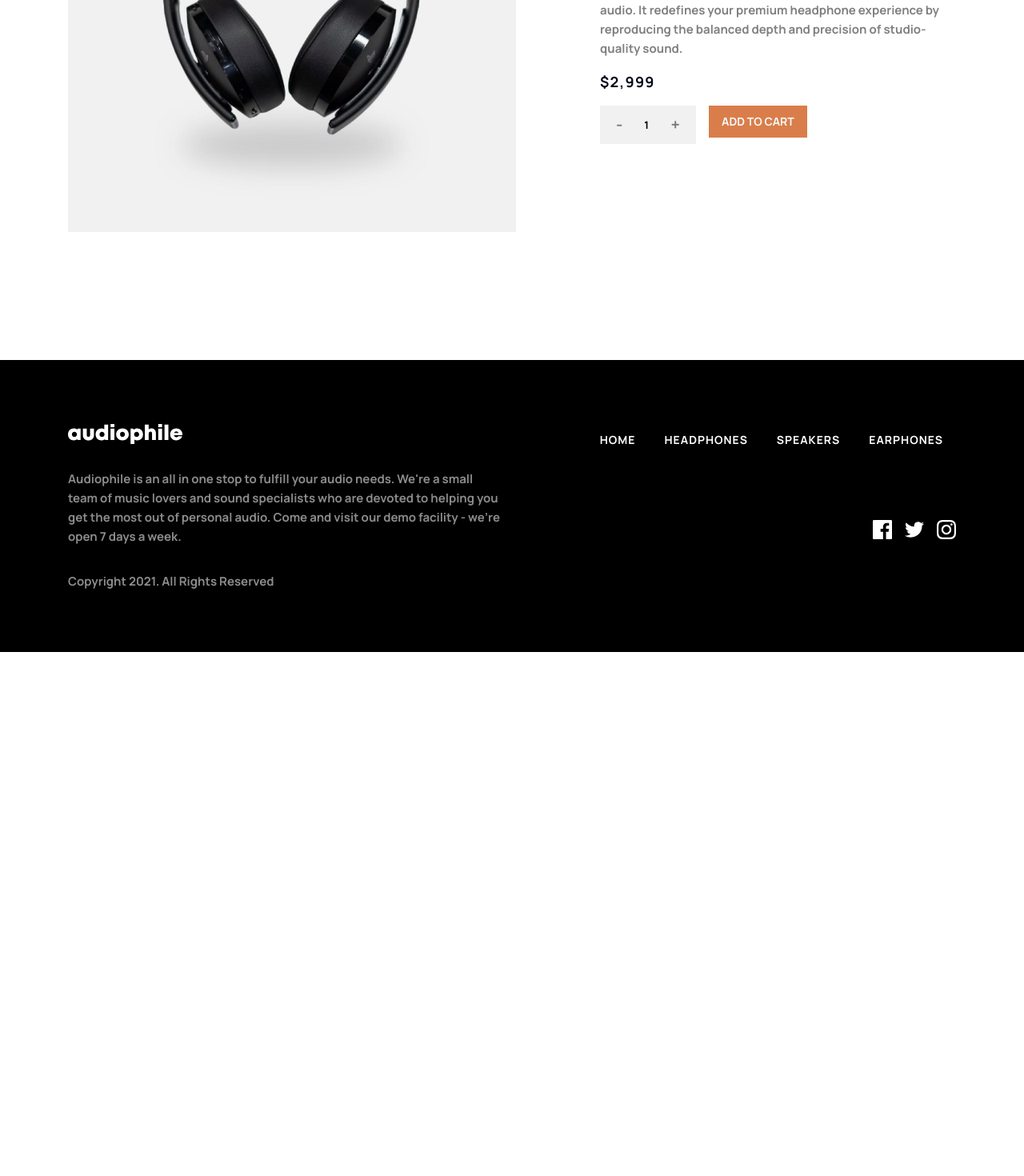
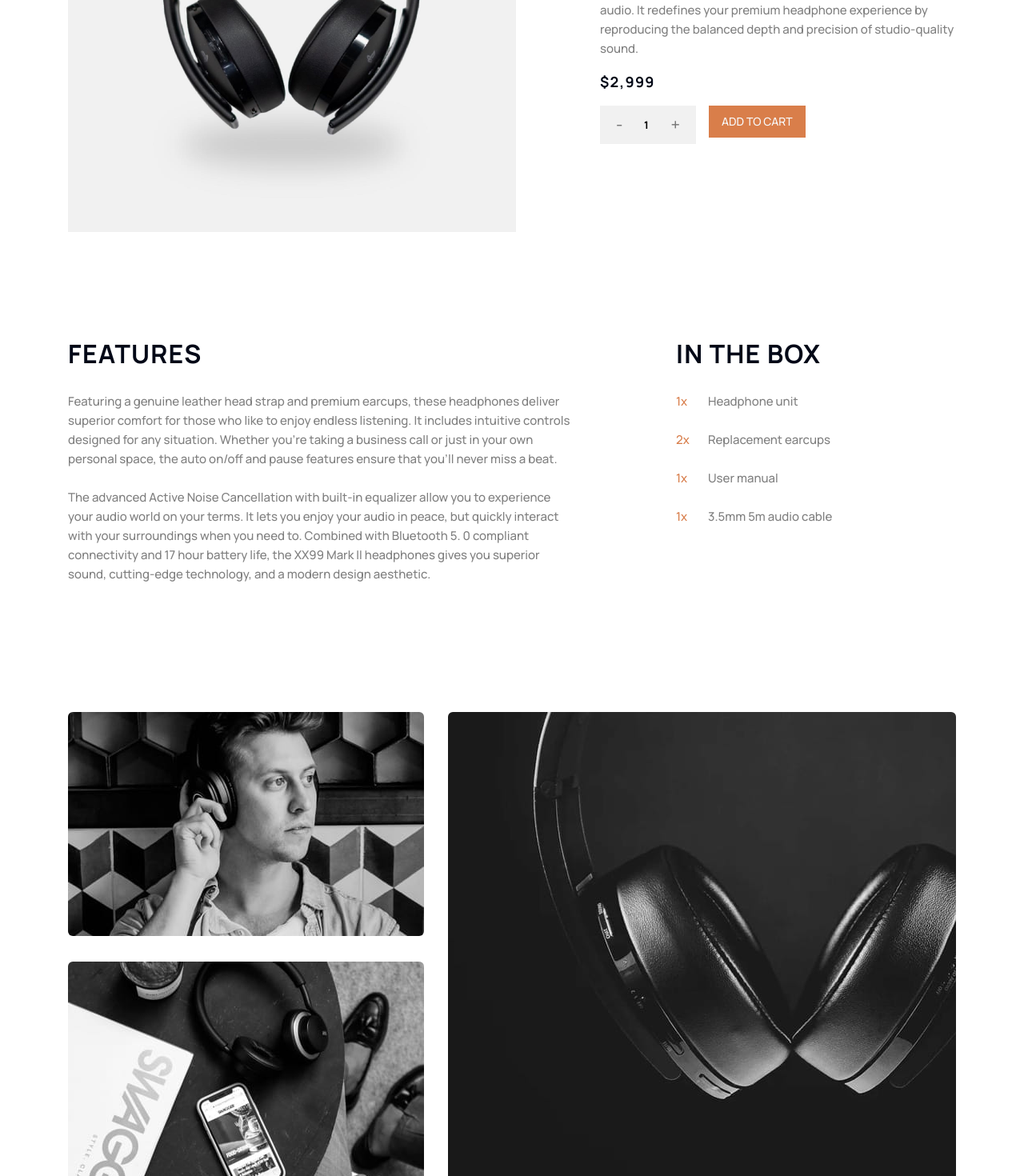
Before and after one commit to Fables7/audiophile-e-commerce, a Next.js app: page /headphones/xx99-mark-two-headphones in a window 1280 px wide. Shown: the part 520-1990 px from the top of the page at 80% size. Before the commit the page ends 1335 px from the top, so only its background shows below. Built offline with nearby package versions, Linux system fonts and the light colour scheme.

Commit message:
Created ProductDetails component

```diff
--- a/app/headphones/[slug]/page.tsx
+++ b/app/headphones/[slug]/page.tsx
@@ -2,15 +2,22 @@ import React from "react";
 import data from "@/data.json";
 import Wrapper from "@/components/Wrapper";
 import ProductItem from "@/components/ProductItem";
+import ProductDetails from "@/components/ProductDetails";
+import ProductNav from "@/components/ProductNav";
+import SiteInfo from "@/components/SiteInfo";
 
 const HeadphoneProductPage = ({ params }: { params: { slug: string } }) => {
   const product = data.headphones.find(
     (product) => product.slug === params.slug
   );
+
+  if (!product) return <h1>No Product found</h1>;
   return (
     <Wrapper>
-      {product ? <></> : <h1>No Product found</h1>}
-      {product && <ProductItem product={product} shop />}
+      <ProductItem product={product} shop />
+      <ProductDetails product={product} />
+      <ProductNav />
+      <SiteInfo />
     </Wrapper>
   );
 };
--- a/app/layout.tsx
+++ b/app/layout.tsx
@@ -4,7 +4,7 @@ import Footer from "./Footer";
 import NavBar from "./NavBar";
 import "./globals.css";
 
-const manrope = Manrope({ subsets: ["latin"], weight: ["700"] });
+const manrope = Manrope({ subsets: ["latin"], weight: ["700", "500"] });
 
 export const metadata: Metadata = {
   title: "Create Next App",
--- /dev/null
+++ b/components/ProductDetails.tsx
@@ -0,0 +1,73 @@
+import React from "react";
+import Image from "next/image";
+import { ProductItemProps } from "./ProductItem";
+
+interface DetailProps {
+  quantity: number;
+  item: string;
+}
+
+const Detail = ({ quantity, item }: DetailProps) => {
+  return (
+    <div className="flex ">
+      <p className="text-[var(--orange)] mr-4 w-6">{quantity}x</p>
+      <p className="text-black/50 font-medium">{item}</p>
+    </div>
+  );
+};
+
+interface Props {
+  product: ProductItemProps;
+}
+
+const ProductDetails = ({ product }: Props) => {
+  return (
+    <div className="flex flex-col gap-40">
+      <div className="flex justify-between">
+        <div className="w-[635px] flex flex-col gap-6">
+          <h3>features</h3>
+          {product.features?.map((feature, index) => (
+            <p className="text-black/50" key={index}>
+              {feature}
+            </p>
+          ))}
+        </div>
+        <div className="w-[350px] flex flex-col gap-6">
+          <h3>in the box</h3>
+          {product.details?.map((detail, index) => (
+            <Detail key={index} quantity={detail.quantity} item={detail.item} />
+          ))}
+        </div>
+      </div>
+      {product.showcase && (
+        <div className="h-[592px] flex justify-between">
+          <div className="flex flex-col justify-between">
+            <Image
+              className="rounded-md"
+              src={product.showcase[0].image}
+              alt={product.showcase[0].alt}
+              width={445}
+              height={280}
+            />
+            <Image
+              className="rounded-md"
+              src={product.showcase[1].image}
+              alt={product.showcase[1].alt}
+              width={445}
+              height={280}
+            />
+          </div>
+          <Image
+            className="rounded-md"
+            src={product.showcase[2].image}
+            alt={product.showcase[2].alt}
+            width={635}
+            height={592}
+          />
+        </div>
+      )}
+    </div>
+  );
+};
+
+export default ProductDetails;
--- a/components/ProductItem.tsx
+++ b/components/ProductItem.tsx
@@ -13,6 +13,15 @@ export type ProductItemProps = {
   alt: string;
   price?: number;
   link?: string;
+  showcase?: {
+    image: string;
+    alt: string;
+  }[];
+  features?: string[];
+  details?: {
+    quantity: number;
+    item: string;
+  }[];
 };
 interface Props {
   category?: "headphones" | "speakers" | "earphones";
--- a/data.json
+++ b/data.json
@@ -10,10 +10,10 @@
       "new": true,
       "price": 2999,
       "features": [
-        "As the headphones all others are measured against, the XX99 Mark I demonstrates over five decades of audio expertise, redefining the critical listening experience. This pair of closed-back headphones are made of industrial, aerospace-grade materials to emphasize durability at a relatively light weight of 11 oz.",
-        "From the handcrafted microfiber ear cushions to the robust metal headband with inner damping element, the components work together to deliver comfort and uncompromising sound. Its closed-back design delivers up to 27 dB of passive noise cancellation, reducing resonance by reflecting sound to a dedicated absorber. For connectivity, a specially tuned cable is included with a balanced gold connector."
+        "Featuring a genuine leather head strap and premium earcups, these headphones deliver superior comfort for those who like to enjoy endless listening. It includes intuitive controls designed for any situation. Whether you’re taking a business call or just in your own personal space, the auto on/off and pause features ensure that you’ll never miss a beat.",
+        "The advanced Active Noise Cancellation with built-in equalizer allow you to experience your audio world on your terms. It lets you enjoy your audio in peace, but quickly interact with your surroundings when you need to. Combined with Bluetooth 5. 0 compliant connectivity and 17 hour battery life, the XX99 Mark II headphones gives you superior sound, cutting-edge technology, and a modern design aesthetic."
       ],
-      "includes": [
+      "details": [
         {
           "quantity": 1,
           "item": "Headphone unit"
@@ -33,15 +33,15 @@
       ],
       "showcase": [
         {
-          "image": "",
+          "image": "/assets/product-xx99-mark-two-headphones/desktop/image-gallery-1.jpg",
           "alt": ""
         },
         {
-          "image": "",
+          "image": "/assets/product-xx99-mark-two-headphones/desktop/image-gallery-2.jpg",
           "alt": ""
         },
         {
-          "image": "",
+          "image": "/assets/product-xx99-mark-two-headphones/desktop/image-gallery-3.jpg",
           "alt": ""
         }
       ]
```
